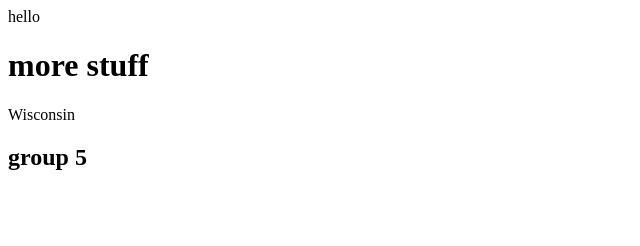
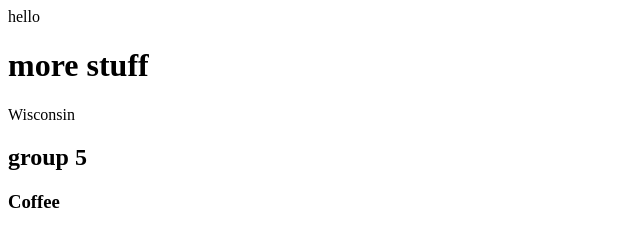
Before and after one commit to hlrichards/GroupActivity331, a plain HTML site: page index.html in a window 1280 px wide. Shown: the full height of the page, 0-640 px from the left. Drawn offline with Linux system fonts and the light colour scheme.

Commit message:
addedd h3 Coffee

```diff
--- a/index.html
+++ b/index.html
@@ -10,5 +10,6 @@
     <h1>more stuff</h1>
     <p>Wisconsin</p>
     <h2>group 5</h2>
+    <h3>Coffee</h3>
 </body>
 </html>
```
